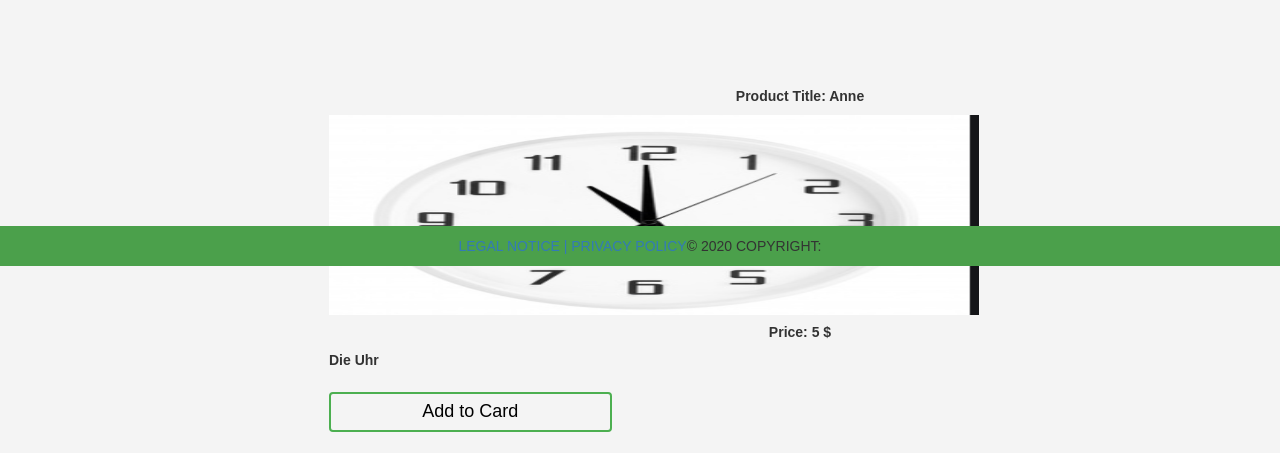
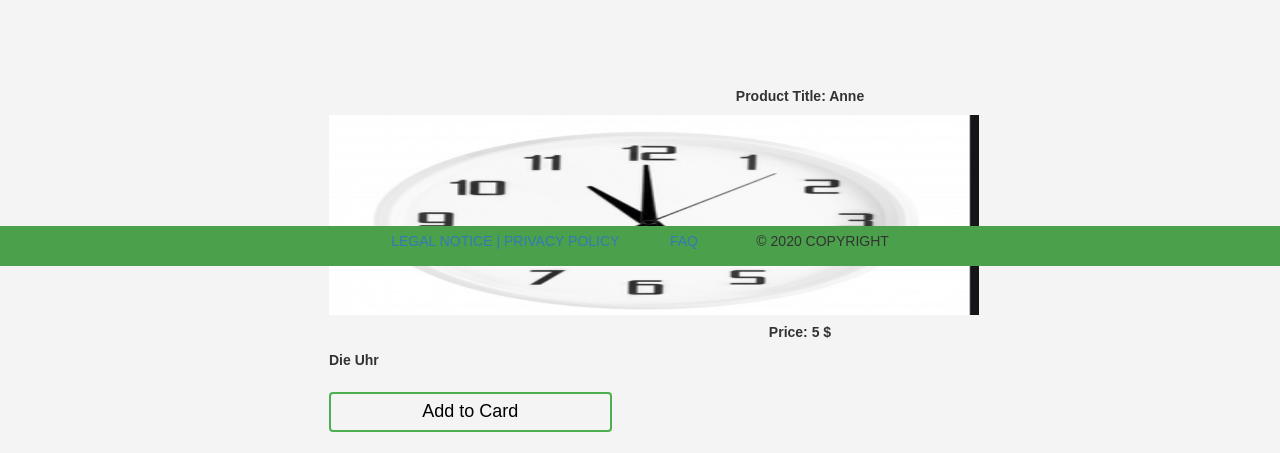
Before and after one commit to florentchrist11/onlineshopping, a PHP site: page /index.php in a window 1280 px wide. Shown: the part 534-987 px from the top of the page. Run offline with PHP 8.4, Linux system fonts and the light colour scheme; data comes from the database, SQL or seed files in the repository; some web fonts are replaced.

Commit message:
Add files via upload

```diff
--- a/elements/footer.php
+++ b/elements/footer.php
@@ -1,9 +1,9 @@
 
 </body>
 <footer class="footer">
-<a href="Legal_Privacy.php"> Legal Notice  |  Privacy Policy</a>
-
-      © 2020 Copyright:
+<p><a href="Legal_Privacy.php"> Legal Notice  |  Privacy Policy</a></p>&nbsp; &nbsp; &nbsp; &nbsp; &nbsp; &nbsp; &nbsp;
+<p><a href="FAQ.php"> FAQ</a></p>&nbsp; &nbsp; &nbsp; &nbsp; &nbsp; &nbsp; &nbsp; &nbsp;
+      <p>© 2020 Copyright</p>
 
 </footer>
 </html>
```
